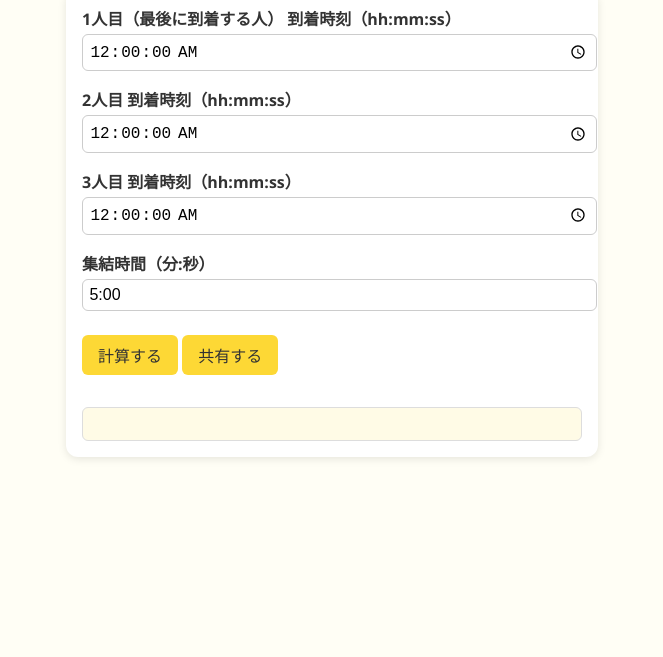
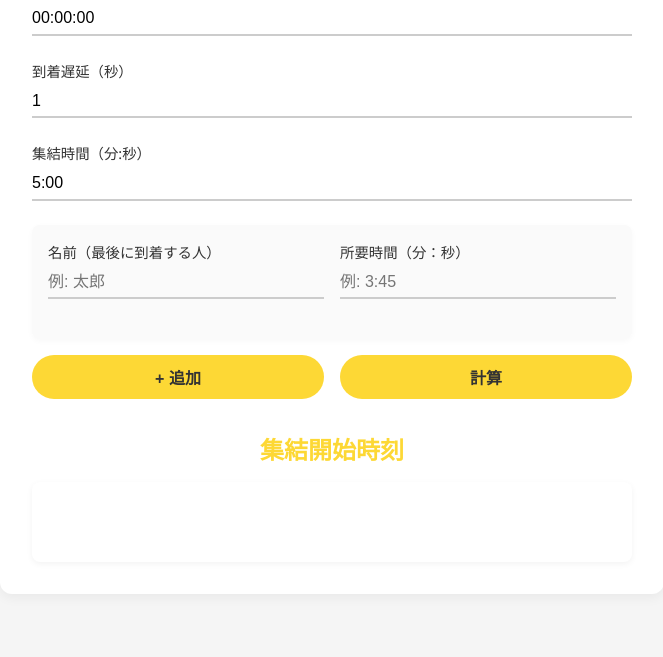
Before and after one commit to tet88/bunbunbun-app, a plain HTML site: page index.html in a window 1280 px wide. Shown: the part 143-800 px from the top of the page, without its empty margins (308-971 px from the left). Drawn offline with Linux system fonts and the light colour scheme.

Commit message:
index.html を更新

```diff
--- a/index.html
+++ b/index.html
@@ -2,111 +2,147 @@
 <html lang="ja">
 <head>
   <meta charset="UTF-8" />
-  <meta name="viewport" content="width=device-width, initial-scale=1.0" />
   <title>デジタルぶんぶんぶん</title>
+  <meta name="viewport" content="width=device-width, initial-scale=1" />
   <style>
-    :root {
-      --bee-yellow: #fdd835;
-      --bee-black: #333;
-      --bg: #fffef5;
-      --font: 'Segoe UI', sans-serif;
+    body {
+      margin: 0;
+      padding: 1rem;
+      background: #f5f5f5;
+      font-family: 'Segoe UI', Tahoma, sans-serif;
+      color: #333;
     }
 
-    body {
-      margin: 0;
+    .container {
+      max-width: 600px;
+      margin: auto;
+      background: #fff;
+      border-radius: 12px;
       padding: 2rem;
-      font-family: var(--font);
-      background: var(--bg);
-      color: var(--bee-black);
-      display: flex;
-      flex-direction: column;
-      align-items: center;
+      box-shadow: 0 4px 12px rgba(0,0,0,0.05);
+    }
+
+    h1, h2 {
+      text-align: center;
+      color: #fdd835;
+      font-weight: 700;
+      margin: 0 0 1rem;
     }
 
     h1 {
-      font-size: clamp(1.5rem, 5vw, 2.5rem);
-      color: var(--bee-yellow);
-      margin-bottom: 1rem;
+      font-size: clamp(1.5rem, 5vw, 2.4rem);
       white-space: nowrap;
       overflow: hidden;
       text-overflow: ellipsis;
     }
 
-    .form {
-      width: 100%;
-      max-width: 500px;
-      background: white;
-      border-radius: 12px;
-      padding: 1rem;
-      box-shadow: 0 2px 8px rgba(0,0,0,0.1);
-    }
-
     .control {
-      margin-bottom: 1rem;
+      position: relative;
+      margin-bottom: 1.5rem;
     }
 
     .control label {
       display: block;
-      margin-bottom: 0.25rem;
-      font-weight: bold;
+      font-size: 0.9rem;
+      margin-bottom: 0.3rem;
     }
 
     .control input {
       width: 100%;
-      padding: 0.4rem;
+      border: none;
+      border-bottom: 2px solid #ccc;
+      padding: 0.4rem 0;
       font-size: 1rem;
-      border: 1px solid #ccc;
-      border-radius: 6px;
+      transition: border-color 0.2s;
+      background: transparent;
+    }
+
+    .control input:focus {
+      outline: none;
+      border-bottom-color: #fdd835;
+    }
+
+    .person {
+      background: #fafafa;
+      padding: 1rem;
+      border-radius: 8px;
+      margin-bottom: 1rem;
+      box-shadow: 0 2px 6px rgba(0,0,0,0.03);
+    }
+
+    .person .cols {
+      display: flex;
+      flex-wrap: wrap;
+      gap: 1rem;
+    }
+
+    .person .cols .control {
+      flex: 1 1 45%;
+    }
+
+    .buttons {
+      display: flex;
+      flex-wrap: wrap;
+      gap: 1rem;
+      justify-content: center;
+      margin-bottom: 2rem;
     }
 
     button {
-      background: var(--bee-yellow);
-      color: var(--bee-black);
+      flex: 1 1 45%;
+      background: #fdd835;
       border: none;
-      padding: 0.5rem 1rem;
-      border-radius: 6px;
+      border-radius: 24px;
+      padding: 0.6rem;
       font-size: 1rem;
+      color: #333;
+      font-weight: 600;
       cursor: pointer;
-      margin: 0.5rem 0;
+      transition: box-shadow 0.2s, background 0.2s;
+      min-width: 100px;
     }
 
     button:hover {
-      opacity: 0.9;
+      box-shadow: 0 4px 12px rgba(0,0,0,0.1);
+      background: #ffe54c;
     }
 
-    .results {
-      margin-top: 1.5rem;
-      font-size: 1.2rem;
+    #results {
+      background: #fff;
+      padding: 1rem;
+      border-radius: 8px;
+      box-shadow: 0 2px 6px rgba(0,0,0,0.05);
+      font-size: 0.95rem;
+      color: #444;
       white-space: pre-wrap;
-      background: #fffbe6;
-      padding: 1rem;
-      border-radius: 6px;
-      border: 1px solid #ddd;
+      min-height: 3rem;
     }
 
-    .bee-icon {
-      font-size: 2rem;
+    @media (max-width: 480px) {
+      .person .cols {
+        flex-direction: column;
+      }
+      .buttons {
+        flex-direction: column;
+      }
+      h1 {
+        font-size: clamp(1.3rem, 6vw, 1.8rem);
+      }
     }
   </style>
 </head>
 <body>
+  <div class="container">
+    <h1>デジタルぶんぶんぶん 🐝</h1>
 
-  <h1>🐝 デジタルぶんぶんぶん</h1>
-
-  <div class="form">
     <div class="control">
-      <label for="arrival1">1人目（最後に到着する人） 到着時刻（hh:mm:ss）</label>
-      <input type="time" step="1" id="arrival1" value="00:00:00" />
+      <label for="arrivalTime">到着時刻（HH:MM:SS）</label>
+      <input type="text" id="arrivalTime" value="00:00:00" />
     </div>
 
     <div class="control">
-      <label for="arrival2">2人目 到着時刻（hh:mm:ss）</label>
-      <input type="time" step="1" id="arrival2" value="00:00:00" />
-    </div>
-
-    <div class="control">
-      <label for="arrival3">3人目 到着時刻（hh:mm:ss）</label>
-      <input type="time" step="1" id="arrival3" value="00:00:00" />
+      <label for="delaySeconds">到着遅延（秒）</label>
+      <input type="number" id="delaySeconds" value="1" min="0" />
     </div>
 
     <div class="control">
@@ -114,65 +150,99 @@
       <input type="text" id="prepTime" value="5:00" placeholder="例: 3:30" />
     </div>
 
-    <button onclick="calculate()">計算する</button>
-    <button onclick="shareResults()">共有する</button>
+    <div id="peopleContainer">
+      <div class="person">
+        <div class="cols">
+          <div class="control">
+            <label>名前（最後に到着する人）</label>
+            <input type="text" class="name" placeholder="例: 太郎" />
+          </div>
+          <div class="control">
+            <label>所要時間（分：秒）</label>
+            <input type="text" class="duration" placeholder="例: 3:45" />
+          </div>
+        </div>
+      </div>
+    </div>
 
-    <div class="results" id="results"></div>
+    <div class="buttons">
+      <button type="button" onclick="addPerson()">+ 追加</button>
+      <button type="button" onclick="calculate()">計算</button>
+    </div>
+
+    <h2>集結開始時刻</h2>
+    <div id="results"></div>
   </div>
 
   <script>
-    function parseTime(str) {
-      const parts = str.split(':').map(Number);
-      if (parts.length !== 3) return NaN;
-      return parts[0] * 3600 + parts[1] * 60 + parts[2];
+    function addPerson() {
+      const c = document.getElementById('peopleContainer');
+      const div = document.createElement('div');
+      div.className = 'person';
+      div.innerHTML = `
+        <div class="cols">
+          <div class="control">
+            <label>名前</label>
+            <input type="text" class="name" placeholder="例: 花子" />
+          </div>
+          <div class="control">
+            <label>所要時間（分：秒）</label>
+            <input type="text" class="duration" placeholder="例: 2:30" />
+          </div>
+        </div>`;
+      c.appendChild(div);
     }
 
     function parseMinutesSeconds(str) {
-      const parts = str.split(':').map(Number);
-      if (parts.length !== 2) return NaN;
-      return parts[0] * 60 + parts[1];
+      const p = str.split(':');
+      if (p.length !== 2) return NaN;
+      const m = parseInt(p[0], 10), s = parseInt(p[1], 10);
+      return (isNaN(m) || isNaN(s)) ? NaN : m * 60 + s;
     }
 
-    function formatTime(sec) {
-      const h = String(Math.floor(sec / 3600)).padStart(2, '0');
-      const m = String(Math.floor((sec % 3600) / 60)).padStart(2, '0');
-      const s = String(sec % 60).padStart(2, '0');
-      return `${h}:${m}:${s}`;
+    function formatTime(date) {
+      return [date.getHours(), date.getMinutes(), date.getSeconds()]
+        .map(n => String(n).padStart(2, '0')).join(':');
     }
 
     function calculate() {
-      const t1 = parseTime(document.getElementById('arrival1').value);
-      const t2 = parseTime(document.getElementById('arrival2').value);
-      const t3 = parseTime(document.getElementById('arrival3').value);
-      const prepStr = document.getElementById('prepTime').value.trim();
-      const prepSec = parseMinutesSeconds(prepStr);
-
-      if ([t1, t2, t3, prepSec].some(isNaN)) {
-        alert('正しい形式で入力してください（hh:mm:ss と 分:秒）');
+      const timeStr = document.getElementById('arrivalTime').value.trim();
+      if (!/^(\d{1,2}):\d{2}:\d{2}$/.test(timeStr)) {
+        alert('到着時刻は「HH:MM:SS」の形式で入力してください');
         return;
       }
 
-      const maxArrival = Math.max(t1, t2, t3);
-      const startTime = maxArrival - prepSec;
-      const result = `🕒 集結開始時刻：${formatTime(startTime)}`;
-      document.getElementById('results').textContent = result;
-    }
+      const arrivalParts = timeStr.split(':').map(Number);
+      const now = new Date();
+      const arrival = new Date(now.getFullYear(), now.getMonth(), now.getDate(), ...arrivalParts);
 
-    function shareResults() {
-      const text = document.getElementById('results').textContent.trim();
-      if (!text) {
-        alert("共有する結果がありません");
+      const delay = parseInt(document.getElementById('delaySeconds').value, 10);
+      const delaySec = isNaN(delay) ? 1 : Math.max(0, delay);
+
+      const prepStr = document.getElementById('prepTime').value.trim();
+      const prepSec = parseMinutesSeconds(prepStr);
+      if (isNaN(prepSec)) {
+        alert('集結時間は「分:秒」の形式で入力してください（例: 5:00）');
         return;
       }
 
-      if (navigator.share) {
-        navigator.share({
-          title: 'デジタルぶんぶんぶん',
-          text: text,
-        }).catch(err => console.error('共有失敗:', err));
-      } else {
-        alert("このブラウザは共有機能に対応していません");
-      }
+      const result = [];
+      document.querySelectorAll('.person').forEach((el, i) => {
+        const name = el.querySelector('.name').value.trim();
+        const dur = el.querySelector('.duration').value.trim();
+        const durSec = parseMinutesSeconds(dur);
+        if (!name || isNaN(durSec)) return;
+
+        const targetArrival = i === 0 ? arrival : new Date(arrival.getTime() - delaySec * 1000);
+        const departure = new Date(targetArrival.getTime() - durSec * 1000);
+        const prepStart = new Date(departure.getTime() - prepSec * 1000);
+
+        result.push(`${name} → 集結開始時刻: ${formatTime(prepStart)}`);
+      });
+
+      document.getElementById('results').textContent = result.length
+        ? result.join('\n')
+        : '入力が不十分です';
     }
   </script>
 </body>
```
